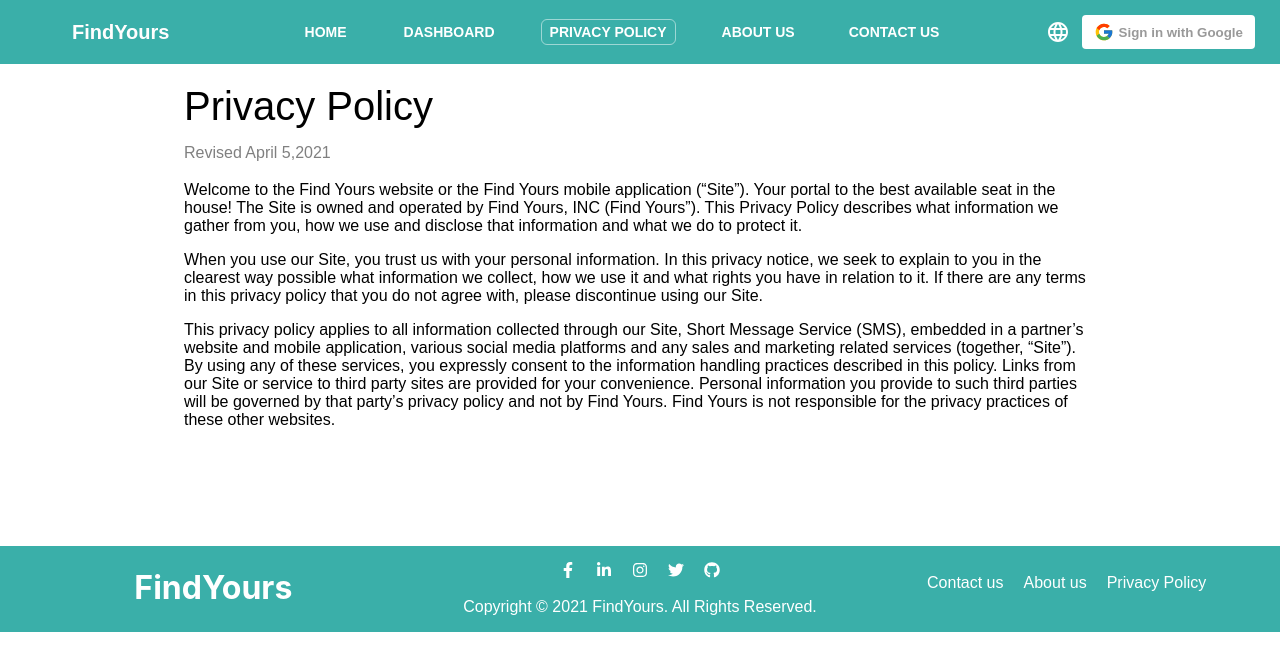
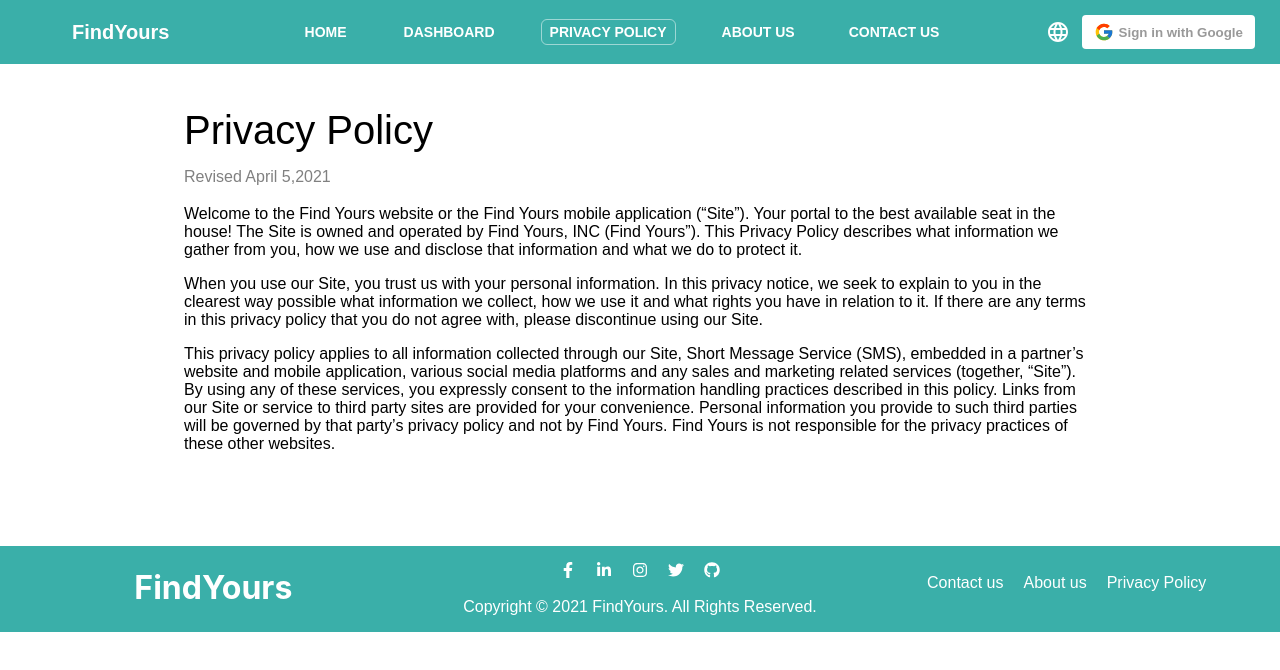
Before and after one commit to ZhinAbubakr/find_yours, a React (Create React App) app: page /PrivacyPolicy in a window 1280 px wide. Shown: the top 670 px of the page. Built offline with nearby package versions, Linux system fonts and the light colour scheme.

Commit message:
Style: fix style in Privacy policy

```diff
--- a/src/components/PrivacyPolicy/privacyPolicy.jsx
+++ b/src/components/PrivacyPolicy/privacyPolicy.jsx
@@ -9,7 +9,7 @@ function privacyPolicy() {
 
   return (
     <Container component='main' maxWidth='md' dir={t('privacyPolicy.direction')}>
-      <Box mb={14.6}>
+      <Box mb={11.6} mt={3}>
         <Grid container>
           <Typography className={classes.head1} component='h1' variant='h5'>
             {t('privacyPolicy.privacyPolicy')}
```
